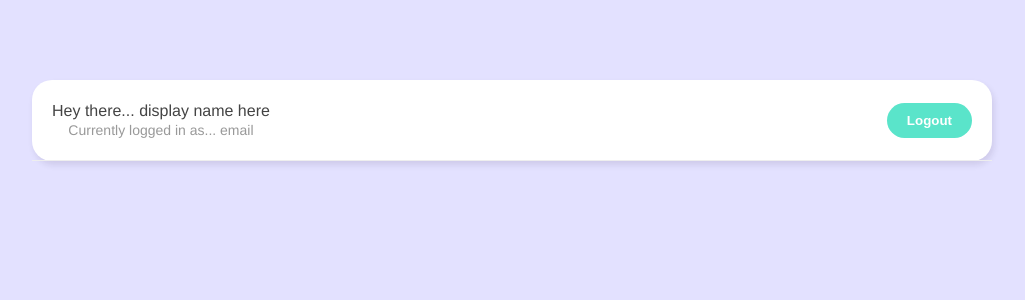
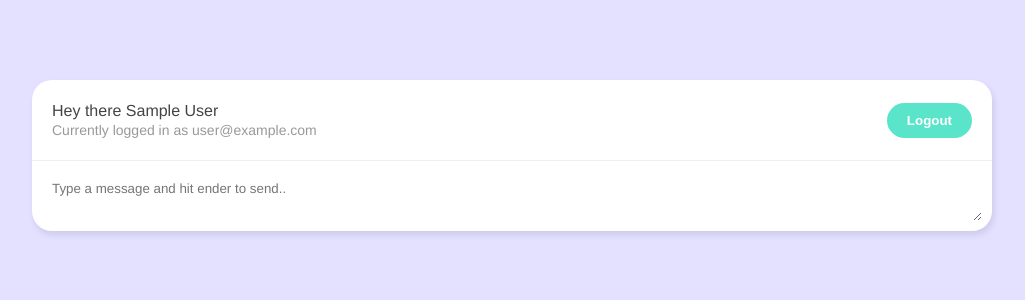
Before and after one commit to albiberon/vue-chat-room, a Vue app in the folder chat-room/: page /chatroom in a window 1280 px wide. Shown: the top 300 px of the page, without its empty margins (128-1153 px from the left). Built offline with nearby package versions, Linux system fonts and the light colour scheme; no server answers; sample sign-in values are in the browser's storage.

Commit message:
text field added in the chatroom

```diff
--- a/chat-room/src/assets/main.css
+++ b/chat-room/src/assets/main.css
@@ -9,6 +9,7 @@ body {
     border-radius: 20px;
     box-shadow: 2px 4px 6px rgba(28, 6, 49, 0.1);
     background: white;
+    text-align: left;
   }
   .error {
     color: #ff3f80;
--- a/chat-room/src/components/LoginForm.vue
+++ b/chat-room/src/components/LoginForm.vue
@@ -1,5 +1,5 @@
 <template>
-  <p> Signup Form </p>
+  <p> Log in Form </p>
   <form @submit.prevent="handleSubmit">
       <input type="email" required placeholder="Email" v-model="email">
       <input type="password" required placeholder="Password" v-model="password">
@@ -11,7 +11,6 @@
 <script>
 import { ref } from '@vue/reactivity'
 import useLogin from '../composables/useLogin'
-import { useRouter } from 'vue-router'
 
 export default {
     setup(props, context) {
@@ -26,7 +25,6 @@ export default {
                 if (!error.value) {
                     // console.log('User logged in')
                     context.emit('login')
-                    router.push({name: 'Chatroom'})
                 }
         }
 
--- a/chat-room/src/components/Navbar.vue
+++ b/chat-room/src/components/Navbar.vue
@@ -1,8 +1,8 @@
 <template>
-  <nav>
+  <nav v-if="user">
     <div>
-      <p>Hey there... display name here</p>
-      <p class="email">Currently logged in as... email</p>
+      <p>Hey there {{user.displayName}}</p>
+      <p class="email">Currently logged in as {{user.email}}</p>
     </div>
     <button @click="handleClick">Logout</button>
   </nav>
@@ -10,23 +10,25 @@
 
 <script>
 import useLogout from '../composables/useLogout'
-import { useRouter } from 'vue-router'
-
+// import { useRouter } from 'vue-router'
+import getUser from '../composables/getUser'
 
 export default {
 setup(){
     const { logout, error } = useLogout()
-    const router = useRouter()
+    const { user } = getUser()
+
+    //const router = useRouter()
 
     const handleClick =async () => {
         await logout()
         if(!error.value) {
             console.log('user logged out')
-            router.push({name: 'Welcome'})
+            // router.push({name: 'Welcome'}) better solution with watch method is on Chatroom view
         }
     }
 
-    return { handleClick }
+    return { handleClick, user}
 }
 
 
--- /dev/null
+++ b/chat-room/src/components/NewChatForm.vue
@@ -0,0 +1,52 @@
+<template>
+  <form>
+      <textarea
+        placeholder="Type a message and hit ender to send.."
+        v-model="message"
+        @keypress.enter.prevent="handleSubmit">
+      </textarea>
+  </form>
+</template>
+
+<script>
+import { ref } from 'vue'
+import getUser from '../composables/getUser'
+import { timestamp } from '../firebase/config'
+
+export default {
+    setup() {
+        const { user } = getUser()
+        const message = ref('')
+
+        const handleSubmit = async () => {
+            const chat = {
+                user: user.value.displayName,
+                message: message.value,
+                createdAt: timestamp()
+            }
+
+            console.log(chat)
+            message.value = ''
+        }
+
+        return { message, handleSubmit }
+    }
+}
+</script>
+
+<style scoped>
+  form {
+    margin: 10px;
+  }
+  textarea {
+    width: 100%;
+    max-width: 100%;
+    margin-bottom: 6px;
+    padding: 10px;
+    box-sizing: border-box;
+    border: 0;
+    border-radius: 20px;
+    font-family: inherit;
+    outline: none;
+  }
+</style>
--- a/chat-room/src/components/SignupForm.vue
+++ b/chat-room/src/components/SignupForm.vue
@@ -1,5 +1,5 @@
 <template>
-  <p> Signup Form </p>
+  <p> Sign up Form </p>
   <form @submit.prevent="handleSubmit">
       <input type="text" required placeholder="Display name" v-model="displayName">
       <input type="email" required placeholder="Email" v-model="email">
--- /dev/null
+++ b/chat-room/src/composables/getUser.js
@@ -0,0 +1,15 @@
+import { ref } from "vue"
+import { projectAuth } from "../firebase/config"
+
+const user = ref(projectAuth.currentUser)
+
+projectAuth.onAuthStateChanged( (_user) => {
+    console.log('user state changed. Current user is: ', _user)
+    user.value =  _user
+})
+
+const getUser = () => {
+    return { user }
+}
+
+export default getUser
--- a/chat-room/src/firebase/config.js
+++ b/chat-room/src/firebase/config.js
@@ -18,6 +18,6 @@ const firebaseConfig = {
   //init firestore service
   const projectFirestore = firebase.firestore()
   const projectAuth = firebase.auth()
-  const timeStamp = firebase.firestore.FieldValue.serverTimestamp
+  const timestamp = firebase.firestore.FieldValue.serverTimestamp
 
-export { projectFirestore, timeStamp, projectAuth }
+export { projectFirestore, timestamp, projectAuth }
--- a/chat-room/src/main.js
+++ b/chat-room/src/main.js
@@ -2,5 +2,13 @@ import { createApp } from 'vue'
 import App from './App.vue'
 import router from './router'
 import './assets/main.css'
+import { projectAuth } from './firebase/config'
 
-createApp(App).use(router).mount('#app')
+let app
+
+// app initialization adjusted to wait for firebase connection
+projectAuth.onAuthStateChanged( () => {
+    if(!app) {
+        app = createApp(App).use(router).mount('#app')
+    }
+})
--- a/chat-room/src/router/index.js
+++ b/chat-room/src/router/index.js
@@ -1,7 +1,19 @@
 import { createRouter, createWebHistory } from 'vue-router'
 import Welcome from '../views/Welcome.vue'
 import Chatroom from '../views/Chatroom.vue'
+import { projectAuth } from '../firebase/config'
 
+
+//auth guard
+const requireAuth = (to, from, next ) => {
+  let user = projectAuth.currentUser
+      console.log('current user in auth guard is : ', user)
+      if(!user){
+        next({name: 'Welcome'})
+      } else {
+        next()
+      }
+}
 
 const routes = [
   {
@@ -12,7 +24,8 @@ const routes = [
   {
     path: '/chatroom',
     name: 'Chatroom',
-    component: Chatroom
+    component: Chatroom,
+    beforeEnter: requireAuth
   },
 
 ]
--- a/chat-room/src/views/Chatroom.vue
+++ b/chat-room/src/views/Chatroom.vue
@@ -1,16 +1,30 @@
 <template>
 <div class="container">
-    <Navbar/>
+    <Navbar />
+    <NewChatForm />
 </div>
 </template>
 
 <script>
+import { watch } from 'vue'
 import Navbar from "../components/Navbar.vue"
+import getUser from '../composables/getUser'
+import { useRouter } from 'vue-router'
+import NewChatForm from '../components/NewChatForm.vue'
 
 export default {
-    components: { Navbar },
+    components: { Navbar, NewChatForm },
     setup() {
 
+        const router = useRouter()
+        const { user } = getUser()
+
+        // if user value is null redirects to the welcome screen
+        watch(user, () => {
+            if(!user.value) {
+                router.push({name: 'Welcome'})
+            }
+        })
     }
 }
 </script>
--- a/chat-room/src/views/Welcome.vue
+++ b/chat-room/src/views/Welcome.vue
@@ -14,7 +14,7 @@
 <script>
 import SignupForm from '../components/SignupForm.vue'
 import LoginForm from '../components/LoginForm.vue'
-import { ref } from '@vue/reactivity'
+import { ref } from 'vue'
 import { useRouter } from 'vue-router'
 
 
@@ -60,16 +60,12 @@ export default {
     color: #999;
     margin: 10px auto;
   }
-
-  .welcome span {
-    /* font-weight: bold; */
+  .welcome span{
+    font-weight: bold;
     text-decoration: underline;
     cursor: pointer;
   }
-
   .welcome button {
     margin: 20px auto;
   }
-
-
 </style>
```
